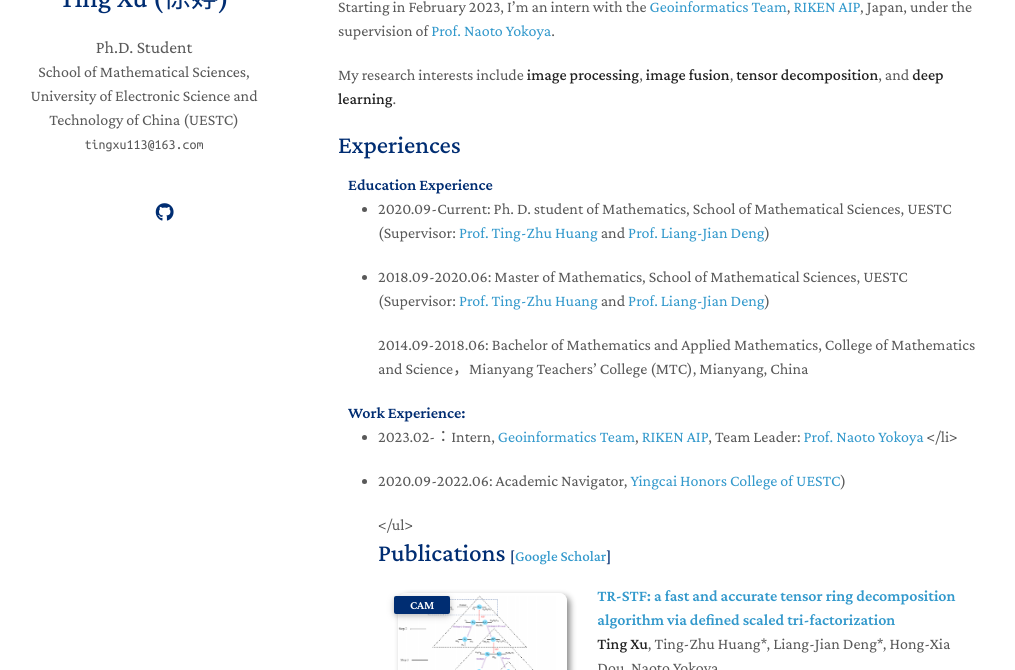
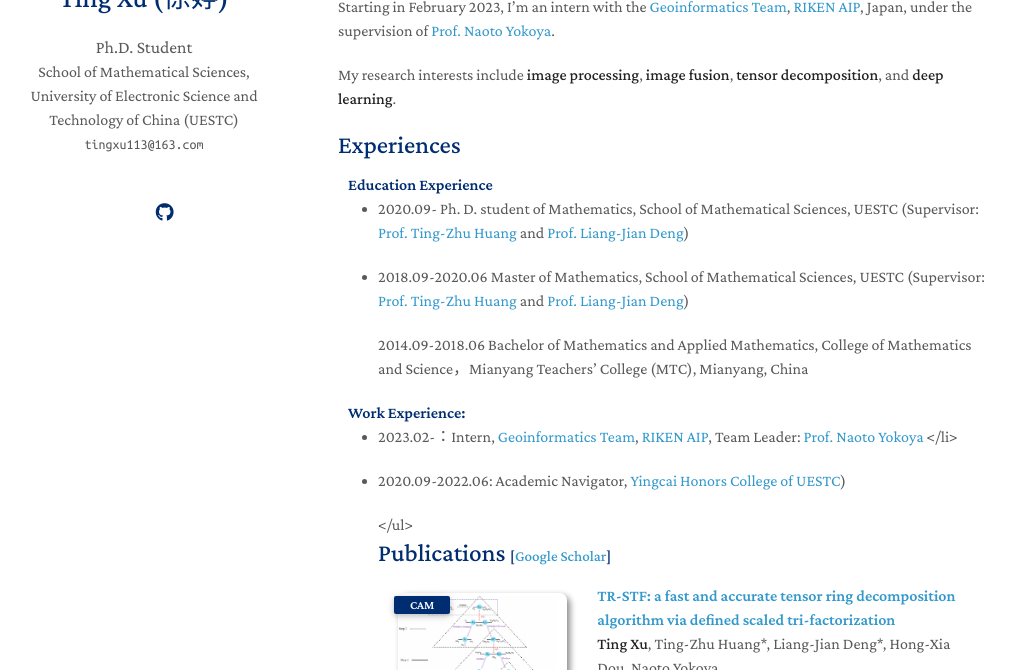
Before and after one commit to tingxu113/tingxu113.github.io, a Jekyll site: the page built from index.md, in a window 1280 px wide and 900 px high, cut to the strip 230-900 px from the top of the window. Shown: the whole strip, without its empty margins (132-1147 px from the left). Built offline with Jekyll 4.4.1, drawn with Linux system fonts in a browser that asks for light colours; nearby versions of some CDN libraries; a style sheet for code colours, icons or effects is not loaded; our own code applies the rules of GitHub Pages for plain Markdown files.

Commit message:
Update index.md

```diff
--- a/index.md
+++ b/index.md
@@ -17,12 +17,12 @@
 
 <ul style="margin:0 0 5px;">
   <li>
-    <p>2020.09-Current: Ph. D. student of Mathematics, School of Mathematical Sciences, UESTC (Supervisor: <a href="http://www.math.uestc.edu.cn/info/1081/2041.htm">Prof. Ting-Zhu Huang</a> and <a href="https://liangjiandeng.github.io/">Prof. Liang-Jian Deng</a>)</p>
+    <p>2020.09- Ph. D. student of Mathematics, School of Mathematical Sciences, UESTC (Supervisor: <a href="http://www.math.uestc.edu.cn/info/1081/2041.htm">Prof. Ting-Zhu Huang</a> and <a href="https://liangjiandeng.github.io/">Prof. Liang-Jian Deng</a>)</p>
   </li>
   <li>
-    <p>2018.09-2020.06: Master of Mathematics, School of Mathematical Sciences, UESTC (Supervisor: <a href="http://www.math.uestc.edu.cn/info/1081/2041.htm">Prof. Ting-Zhu Huang</a> and <a href="https://liangjiandeng.github.io/">Prof. Liang-Jian Deng</a>)</p>
+    <p>2018.09-2020.06 Master of Mathematics, School of Mathematical Sciences, UESTC (Supervisor: <a href="http://www.math.uestc.edu.cn/info/1081/2041.htm">Prof. Ting-Zhu Huang</a> and <a href="https://liangjiandeng.github.io/">Prof. Liang-Jian Deng</a>)</p>
   </li>
-    <p>2014.09-2018.06: Bachelor of Mathematics and Applied Mathematics, College of Mathematics and Science，Mianyang Teachers’ College (MTC), Mianyang, China </p>
+    <p>2014.09-2018.06 Bachelor of Mathematics and Applied Mathematics, College of Mathematics and Science，Mianyang Teachers’ College (MTC), Mianyang, China </p>
 
 </ul>
 
```
